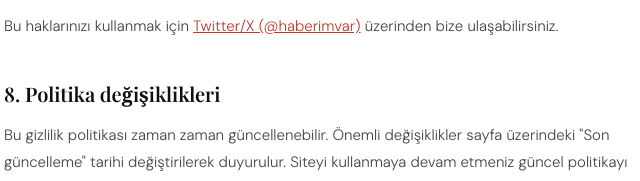
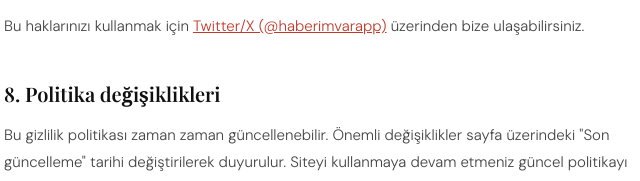
Before and after one commit to acanr/haberci, a website: page public/gizlilik.html in a window 1280 px wide. Shown: the part 1821-2002 px from the top of the page, 320-960 px from the left. Drawn offline with nearby package versions, Linux system fonts and the light colour scheme.

Commit message:
Update gizlilik.html

```diff
--- a/public/gizlilik.html
+++ b/public/gizlilik.html
@@ -91,7 +91,7 @@
       <li>Kişisel verilerinizin silinmesini talep etme</li>
       <li>Veri işleme faaliyetlerine itiraz etme</li>
     </ul>
-    <p>Bu haklarınızı kullanmak için <a href="https://x.com/haberimvar" target="_blank" rel="noopener" style="color: var(--accent);">Twitter/X (@haberimvar)</a> üzerinden bize ulaşabilirsiniz.</p>
+    <p>Bu haklarınızı kullanmak için <a href="https://x.com/haberimvarapp" target="_blank" rel="noopener" style="color: var(--accent);">Twitter/X (@haberimvarapp)</a> üzerinden bize ulaşabilirsiniz.</p>
 
     <h2>8. Politika değişiklikleri</h2>
     <p>Bu gizlilik politikası zaman zaman güncellenebilir. Önemli değişiklikler sayfa üzerindeki "Son güncelleme" tarihi değiştirilerek duyurulur. Siteyi kullanmaya devam etmeniz güncel politikayı kabul ettiğiniz anlamına gelir.</p>
```
